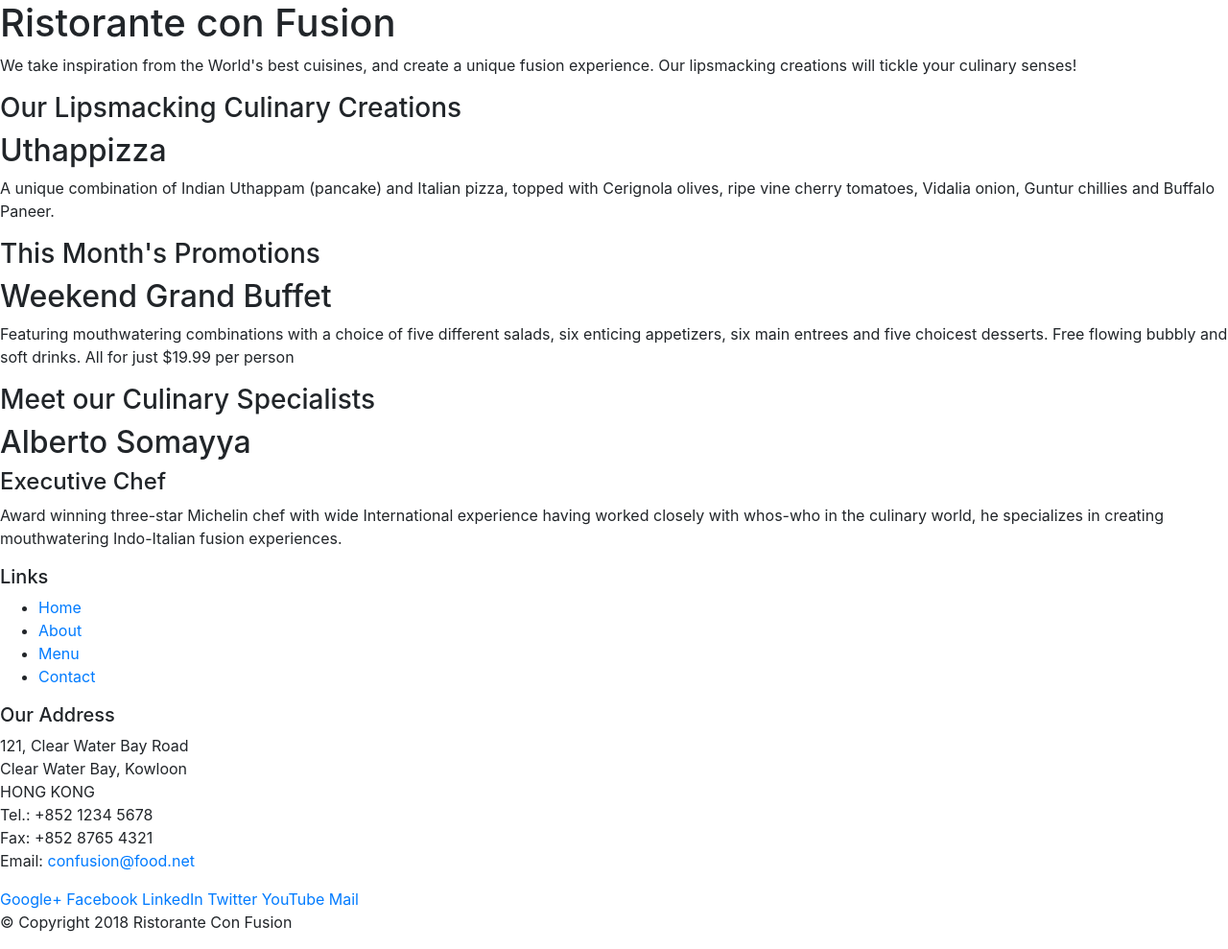
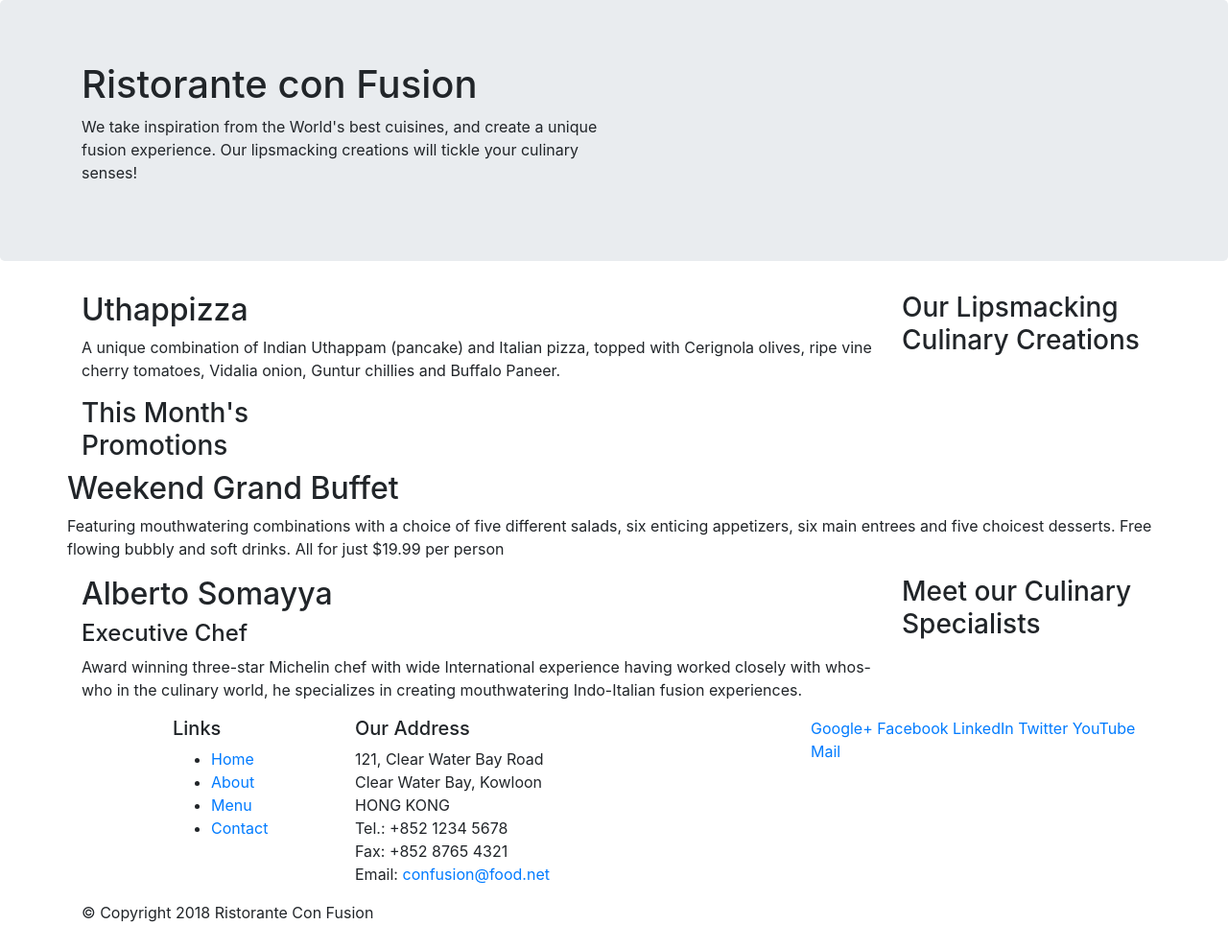
Before and after one commit to MuhammadAnwarBadat/conFusion, a website: page index.html in a window 1280 px wide. Shown: the whole page at 96% size. Drawn offline with nearby package versions, Linux system fonts and the light colour scheme.

Commit message:
Added Bootstrap Grig

```diff
--- a/index.html
+++ b/index.html
@@ -14,33 +14,33 @@
 
 <body>
 
-    <header>
-        <div>
-            <div>
-                <div>
+    <header class="jumbotron">
+        <div class="container">
+            <div class="row">
+                <div class="col-12 col-sm-6">
                     <h1>Ristorante con Fusion</h1>
                     <p>We take inspiration from the World's best cuisines, and create a unique fusion experience. Our lipsmacking creations will tickle your culinary senses!</p>
                 </div>
-                <div>
+                <div class="col-12 col-sm">
                 </div>
             </div>
         </div>
     </header>
 
-    <div>
-        <div>
-            <div>
+    <div class="container">
+        <div class="row">
+            <div class="col-12 col-sm-4 order-sm-last col-md-3">
                 <h3>Our Lipsmacking Culinary Creations</h3>
             </div>
-            <div>
+            <div class="col col-sm order-sm-first col-md">
                 <h2>Uthappizza</h2>
                 <p>A unique combination of Indian Uthappam (pancake) and Italian pizza, topped with Cerignola olives, ripe vine cherry tomatoes, Vidalia onion, Guntur chillies and Buffalo Paneer.</p>
             </div>
         </div>
 
 
-        <div>
-            <div>
+        <div class="row">
+            <div class="col-12 col-sm-4 col-md-3">
                 <h3>This Month's Promotions</h3>
             </div>
             <div>
@@ -49,11 +49,11 @@
             </div>
         </div>
 
-        <div>
-            <div>
+        <div class="row">
+            <div class="col-12 col-sm-4 order-sm-last col-md-3">
                 <h3>Meet our Culinary Specialists</h3>
             </div>
-            <div>
+            <div class="col col-sm order-sm-first col-md">
                 <h2>Alberto Somayya</h2>
                 <h4>Executive Chef</h4>
                 <p>Award winning three-star Michelin chef with wide International experience having worked closely with whos-who in the culinary world, he specializes in creating mouthwatering Indo-Italian fusion experiences. </p>
@@ -62,9 +62,9 @@
     </div>
 
     <footer>
-        <div>
-            <div>
-                <div>
+        <div class="container">
+            <div class="row">
+                <div class="col-4 offset-1 col-sm-2">
                     <h5>Links</h5>
                     <ul>
                         <li><a href="#">Home</a></li>
@@ -73,7 +73,7 @@
                         <li><a href="#">Contact</a></li>
                     </ul>
                 </div>
-                <div>
+                <div class="col-7 col-sm-5">
                     <h5>Our Address</h5>
                     <address>
 		              121, Clear Water Bay Road<br>
@@ -84,7 +84,7 @@
 		              Email: <a href="mailto:confusion@food.net">confusion@food.net</a>
 		           </address>
                 </div>
-                <div>
+                <div class="col-12 col-sm-4">
                     <div>
                         <a href="http://google.com/+">Google+</a>
                         <a href="http://www.facebook.com/profile.php?id=">Facebook</a>
@@ -95,8 +95,8 @@
                     </div>
                 </div>
            </div>
-           <div>
-                <div>
+           <div class="row">
+                <div class="col-auto">
                     <p>© Copyright 2018 Ristorante Con Fusion</p>
                 </div>
            </div>
```
